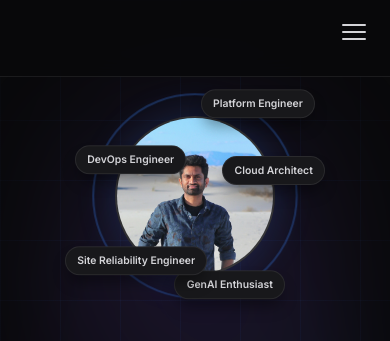
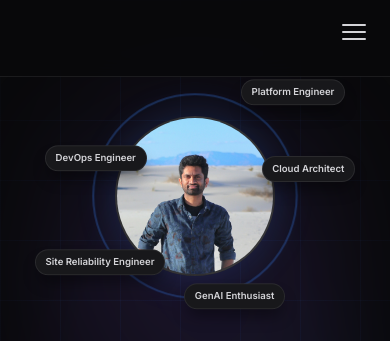
Before and after one commit to peramnaveen29/portfolio, a website built with Vite: page index.html in a window 390 px wide. Shown: the top 341 px of the page. Built offline with nearby package versions, Linux system fonts and the light colour scheme; files whose address does not match are found by name.

Commit message:
fix: hardcode /portfolio/ base for icons and expand badge orbit for mobile

```diff
--- a/src/scripts/main.js
+++ b/src/scripts/main.js
@@ -155,7 +155,7 @@ function renderSkills(skills) {
         ${cat.items.map(item => `
           <div class="skill-item">
             ${item.img
-              ? `<img src="${item.img}" alt="${item.name}" class="skill-img-icon" aria-hidden="true" onerror="this.src='https://api.iconify.design/vscode-icons:default-custom.svg'">`
+              ? `<img src="/portfolio/${item.img}" alt="${item.name}" class="skill-img-icon" aria-hidden="true" onerror="this.src='https://api.iconify.design/vscode-icons:default-custom.svg'">`
               : (item.devicon
                 ? `<i class="${item.devicon}" aria-hidden="true"></i>`
                 : `<span>${item.icon || '📌'}</span>`)
--- a/src/styles/components/hero.css
+++ b/src/styles/components/hero.css
@@ -259,12 +259,12 @@
   }
   .hero-avatar { width: 220px; height: 220px; }
   .avatar-img, .avatar-initials { width: 180px; height: 180px; font-size: 4rem; }
-  .floating-badge { display: block; font-size: 0.65rem; padding: 0.3rem 0.7rem; }
-  .badge-1 { top: 0%; right: -10%; }
-  .badge-2 { top: 35%; right: -15%; }
-  .badge-3 { bottom: -5%; right: 5%; }
-  .badge-4 { bottom: 10%; left: -15%; }
-  .badge-5 { top: 25%; left: -10%; }
+  .floating-badge { display: block; font-size: 0.6rem; padding: 0.25rem 0.6rem; }
+  .badge-1 { top: -5%; right: -25%; }
+  .badge-2 { top: 35%; right: -30%; }
+  .badge-3 { bottom: -10%; right: 5%; }
+  .badge-4 { bottom: 10%; left: -30%; }
+  .badge-5 { top: 25%; left: -25%; }
   .hero-name { font-size: 2.25rem; }
   .hero-roles { justify-content: center; font-size: 1.1rem; }
   .hero-cta { justify-content: center; flex-direction: column; width: 100%; }
```
